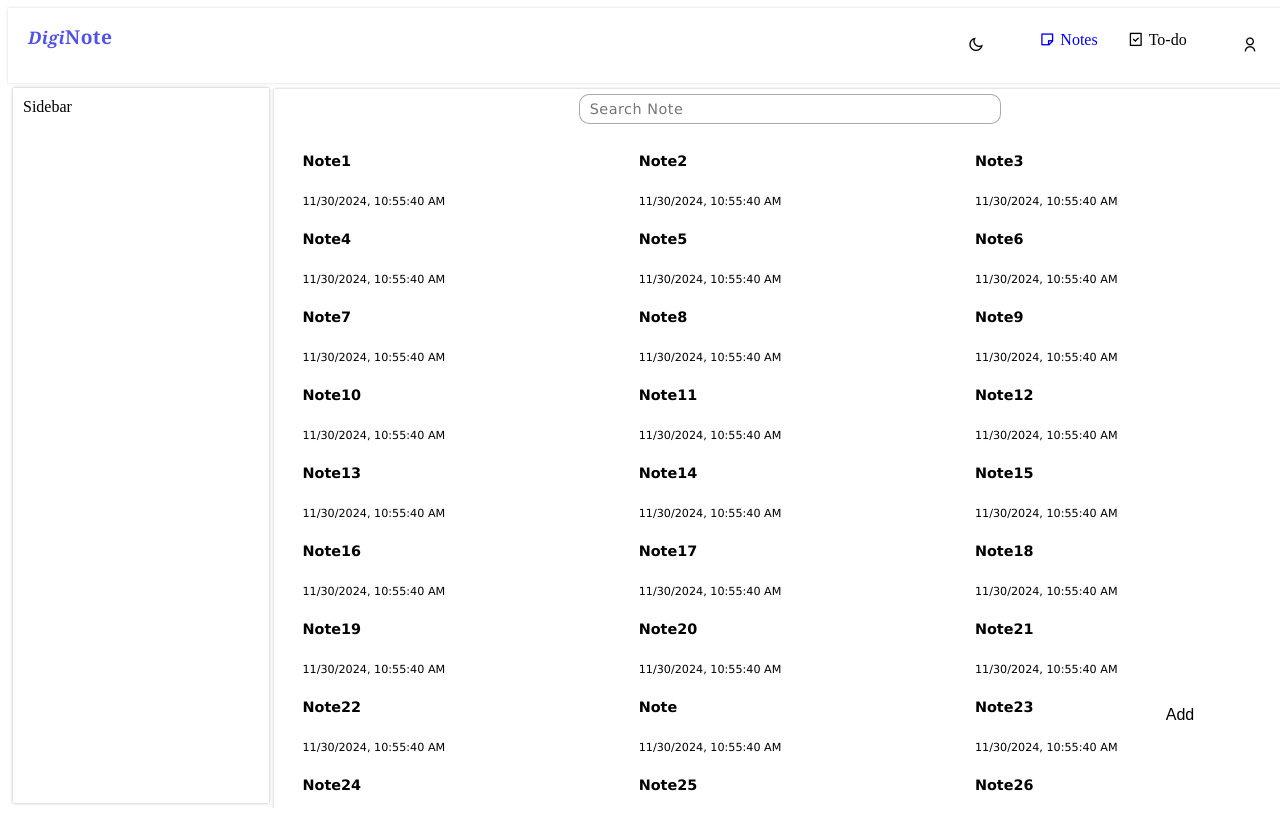
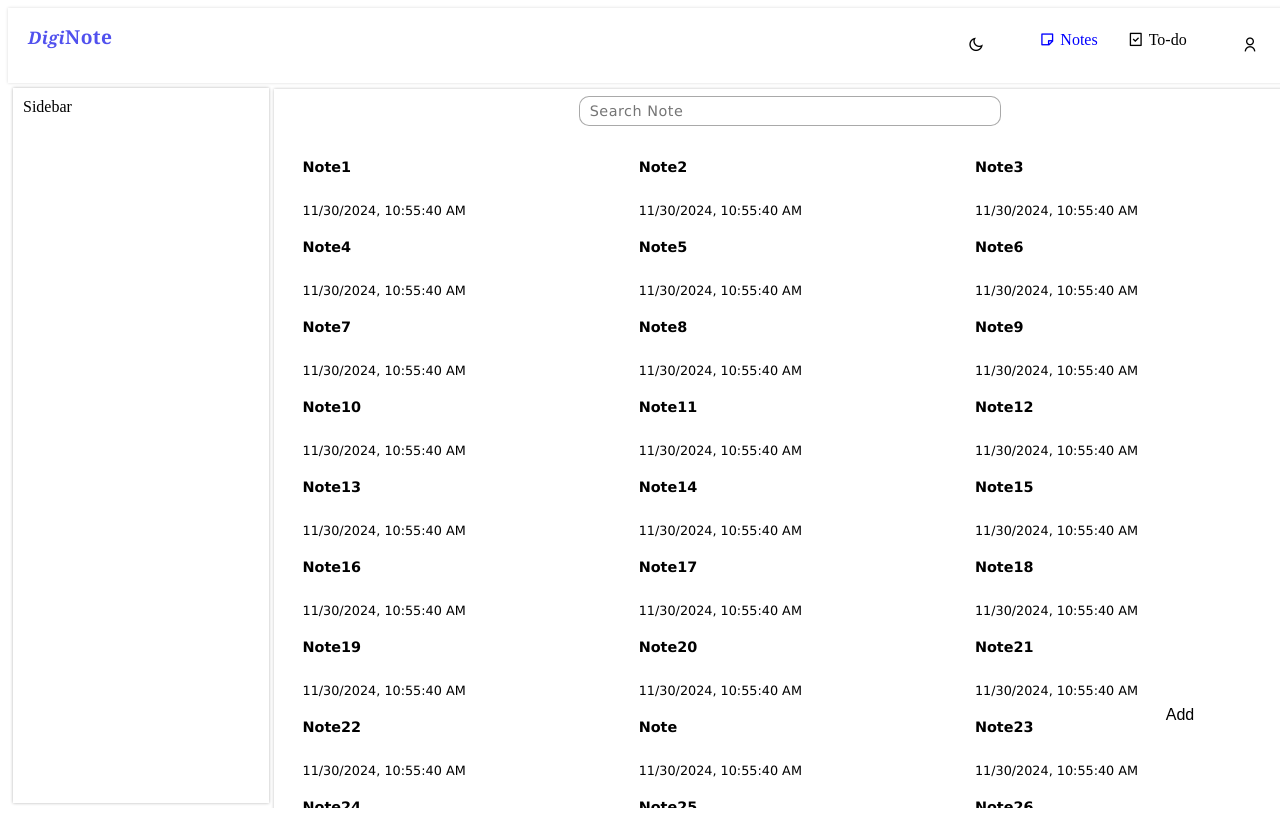
Before and after one commit to EnockYator/doctorsnote, a React (Create React App) app: page / in a window 1280 px wide. Built offline with nearby package versions, Linux system fonts and the light colour scheme; the HTML template or start-up script is replaced by a standard one.

Commit message:
Mainsection.module.css

```diff
--- a/src/assets/css-modules/Mainsection.module.css
+++ b/src/assets/css-modules/Mainsection.module.css
@@ -11,8 +11,8 @@
 }
 .search{
     width: 90%;
-    height: 40px;
-    margin: auto;
+    height: fit-content;
+    margin: 2px auto 8px;
     position: relative;
 }
 .searchbox{
@@ -31,7 +31,7 @@
     list-style: none;
     width: 100%;
     height: 100%;
-    padding: 0 10px 300px 10px;
+    padding: 5px 10px 200px 10px;
     align-content: flex-start;
     overflow-y: scroll;
 }
@@ -44,7 +44,7 @@
     justify-content: space-between;
     background-color: var(--secondary-bg-color);
     border-radius: 5px;
-    padding: 5px 10px;
+    padding: 6px 10px;
     margin-bottom: 8px;
 }
 .title{
@@ -54,7 +54,7 @@
 }
 .time{
     font-family: Verdana, Geneva, Tahoma, sans-serif;
-    font-size: 0.7em;
+    font-size: 0.8em;
 }
 
 @media screen and (min-width: 480px) {
```
